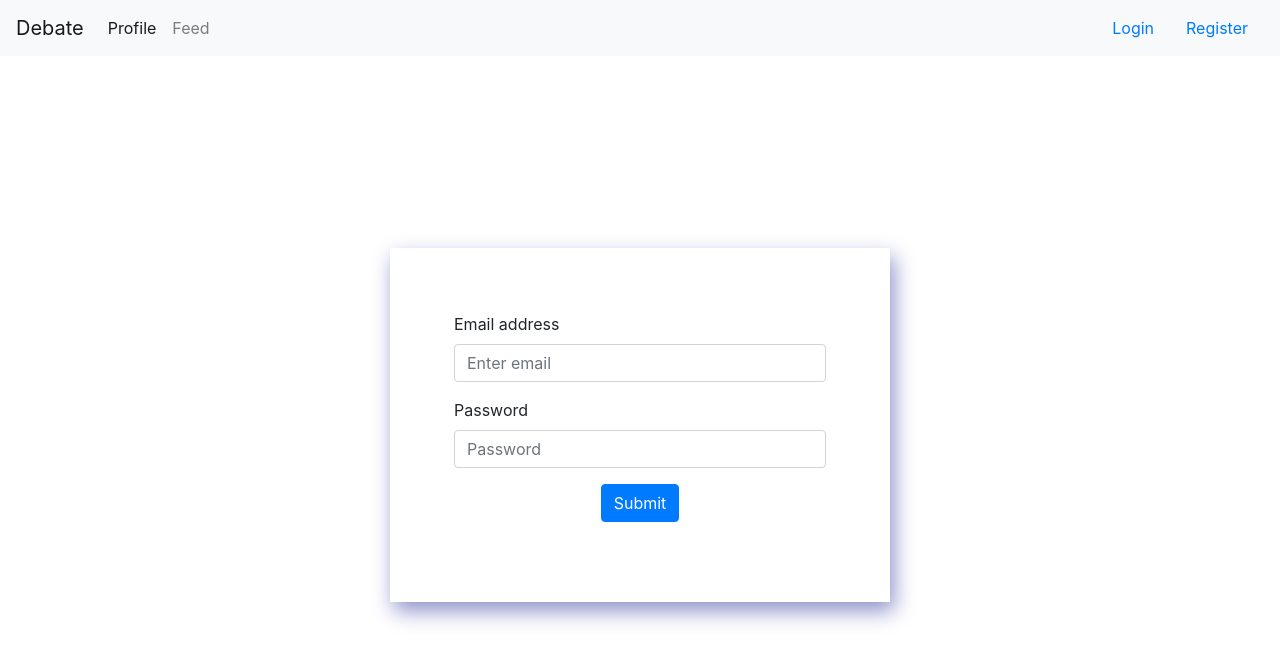
After one commit to unamdev0/Debate, a Django app: page /debate/login/ in a window 1280 px wide. The commit adds this page. Shown: the top 663 px of the page. Run offline with Django 3.2, Linux system fonts and the light colour scheme; some libraries are stand-ins or nearby versions.

Commit message:
Made full login page next registration page

```diff
--- a/Debate/settings.py
+++ b/Debate/settings.py
@@ -122,3 +122,5 @@ USE_TZ = True
 STATIC_URL = '/static/'
 
 STATICFILES_DIRS = [STATIC_DIR,]
+
+LOGIN_URL = '/debate/login/'
--- a/Debate/urls.py
+++ b/Debate/urls.py
@@ -20,6 +20,6 @@ from index import views
 urlpatterns = [
     path('admin/', admin.site.urls),
     path('debate/',include('index.urls')),
-    path('',views.index,name='index')
+    path('',views.index,name='index'),
 
 ]
--- a/index/urls.py
+++ b/index/urls.py
@@ -4,4 +4,5 @@ from index import views
 app_name='debate'
 
 urlpatterns=[
+    path('login/',views.user_login,name='login'),
 ]
--- a/index/views.py
+++ b/index/views.py
@@ -1,6 +1,30 @@
 from django.shortcuts import render
+from django.http import HttpResponseRedirect,HttpResponse
+from django.contrib.auth import login,logout,authenticate
+from django.urls import reverse
+from django.contrib.auth.decorators import login_required
 
 # Create your views here.
 
 def index(request):
 	return(render(request,'index/index.html'))
+
+def user_login(request):
+
+	if(request.method=="POST"):
+		username=request.POST.get('username')
+		password = request.POST.get('password')
+
+		user = authenticate(username=username,password=password)
+
+		if user:
+			if user.is_active:
+				login(request)
+				return(HttpResponseRedirect(reverse('index')))
+
+			else:
+				return HttpResponse('Account Deactivate')
+		else:
+			return HttpResponse("Invalid User")
+	else:
+		return(render(request,'index/login.html'))
--- a/static/css/index.css
+++ b/static/css/index.css
@@ -1,6 +1,36 @@
 .topic{
-	height:30px;
-	font-size: 23px;
-	text-align: center;
-	width: 100px;
+	display:block;
+    text-align: center;
+    height:5%;
+    border:solid black;
+    margin-top:10px;
+    margin-left: 15%;
+    margin-right: 15%;
+    border-radius: 20px;
+    padding:5%;
+    color:blue;
+    font-size: 35px;
 }
+
+.login {
+	animation:fadein 1s linear;
+    margin: 15% auto;
+    padding: 5%;
+    box-shadow: 4px 9px 20px 0px #8d92ca;
+    width: 500px;
+}
+
+@keyframes fadein{
+	0%{
+		opacity:0;
+	}
+30% {
+	opacity: 0.3;
+	}
+60%{
+	opacity:0.6;
+	}
+100%{
+	opacity:1;
+}
+}
--- a/templates/index/base.html
+++ b/templates/index/base.html
@@ -2,10 +2,12 @@
 {% load staticfiles %}
 <html>
 	<head>
+		<meta charset="UTF-8">
 		<title>
 			Debate
 		</title>
-		<link rel="stylesheet" href="https://stackpath.bootstrapcdn.com/bootstrap/4.3.1/css/bootstrap.min.css" integrity="sha384-ggOyR0iXCbMQv3Xipma34MD+dH/1fQ784/j6cY/iJTQUOhcWr7x9JvoRxT2MZw1T" crossorigin="anonymous">
+		<link rel="stylesheet" href="https://stackpath.bootstrapcdn.com/bootstrap/4.3.1/css/bootstrap.min.css" integrity="sha384-ggOyR0iXCbMQv3Xipma34MD+dH/1fQ784/j6cY/iJTQUOhcWr7x9JvoRxT2MZw1T" crossorigin="anonymous"/>
+		<link rel="stylesheet" type="text/css" href="{% static 'css/index.css' %}"/`>
 	<head>
 	<body>
 		<nav class="navbar navbar-expand-lg navbar-light bg-light">
@@ -19,7 +21,7 @@
 		        <a class="nav-link" href="/index">Feed</a>
 		      </li>
 		    </ul>
-		     <a class="nav-link" href="/user_login">Login</a>
+		     <a class="nav-link" href="/debate/login">Login</a>
 		     <a class="nav-link" href="/user_register">Register</a>
 		  </div>
 		</nav>
--- /dev/null
+++ b/templates/index/login.html
@@ -0,0 +1,22 @@
+{% extends 'index/base.html' %}
+
+{% block body_block %}
+<div class="login">
+
+	<form action="{% url 'debate:login' %}" method="POST">
+		{% csrf_token %}
+		<div class="form-group">
+    <label for="exampleInputEmail1">Email address</label>
+    <input type="email" class="form-control" S placeholder="Enter email">
+  </div>
+  <div class="form-group">
+    <label for="exampleInputPassword1">Password</label>
+    <input type="password" class="form-control" placeholder="Password">
+  </div>
+  <div class="form-group" style="text-align:center">
+    <input type="submit" class="btn btn-primary" placeholder="Submit">
+  </div>
+	</form>
+</div>
+
+{% endblock %}
```
Also changed, not shown: templates/index/index.html (+12 -3 lines).
